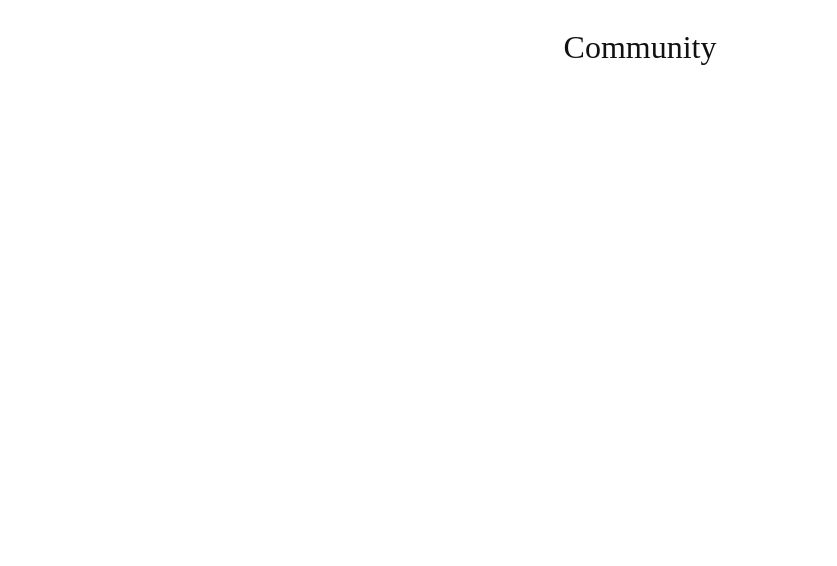
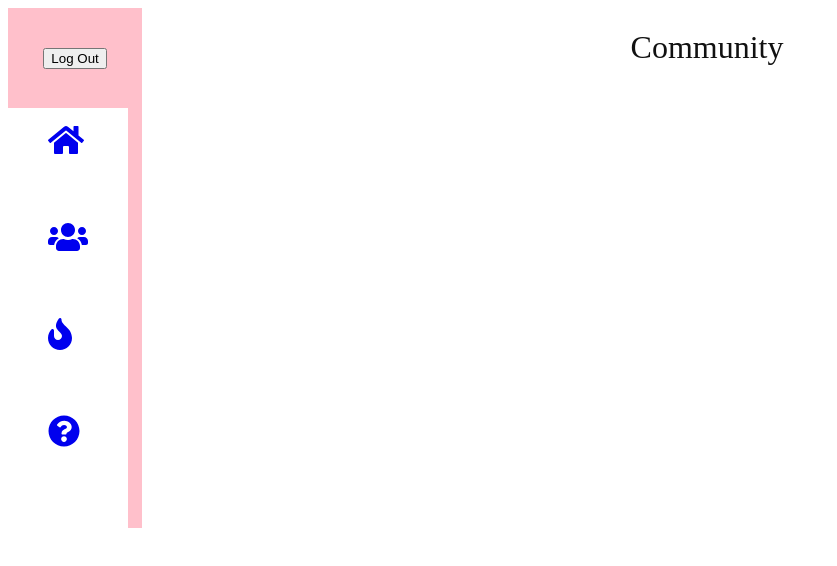
Before and after one commit to JessicaS97/Addiction-App, a React (Create React App) app: page /guest-community in a window 1280 px wide. Shown: the top 566 px of the page, without its empty margins (0-837 px from the left). Built offline with nearby package versions, Linux system fonts and the light colour scheme.

Commit message:
Minor initial improvements and fixes navigation guest home

```diff
--- a/src/Components/Community/Community.css
+++ b/src/Components/Community/Community.css
@@ -0,0 +1,3 @@
+.community {
+    display: flex;
+}
--- a/src/Components/Community/Community.js
+++ b/src/Components/Community/Community.js
@@ -1,11 +1,13 @@
 import React from 'react'
 
 import './Community.css'
+import MenuBar from './../MenuBar/MenuBar'
 
 class Community extends React.Component {
     render() {
         return(
             <div className="community">
+                <MenuBar />
                 <h1>Community</h1>
             </div>
         )
--- a/src/Components/MenuBar/MenuBar.css
+++ b/src/Components/MenuBar/MenuBar.css
@@ -6,7 +6,7 @@
 }
 
 .menubar-button {
-    height: 10%;
+    height: 100px;
     display: flex;
     justify-content: center;
     align-items: center;
```
